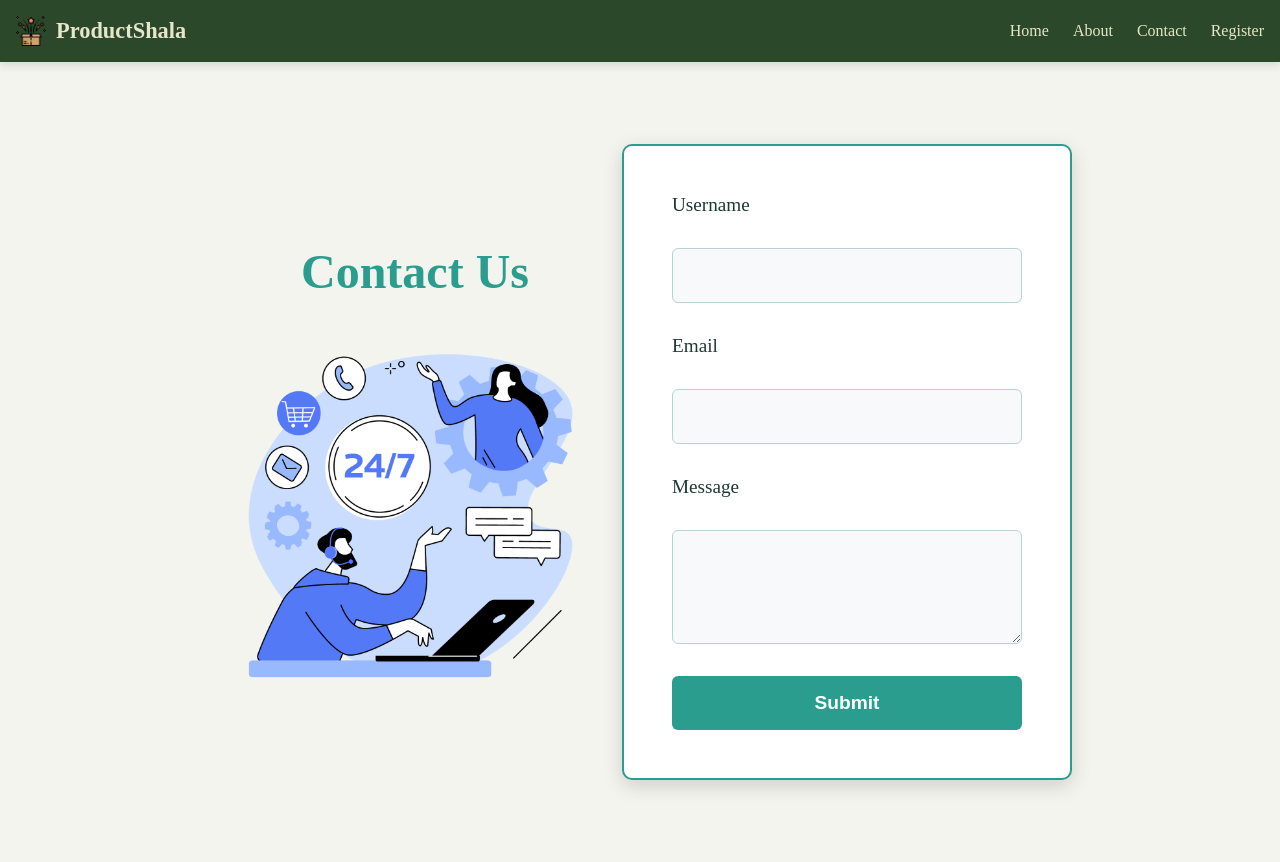
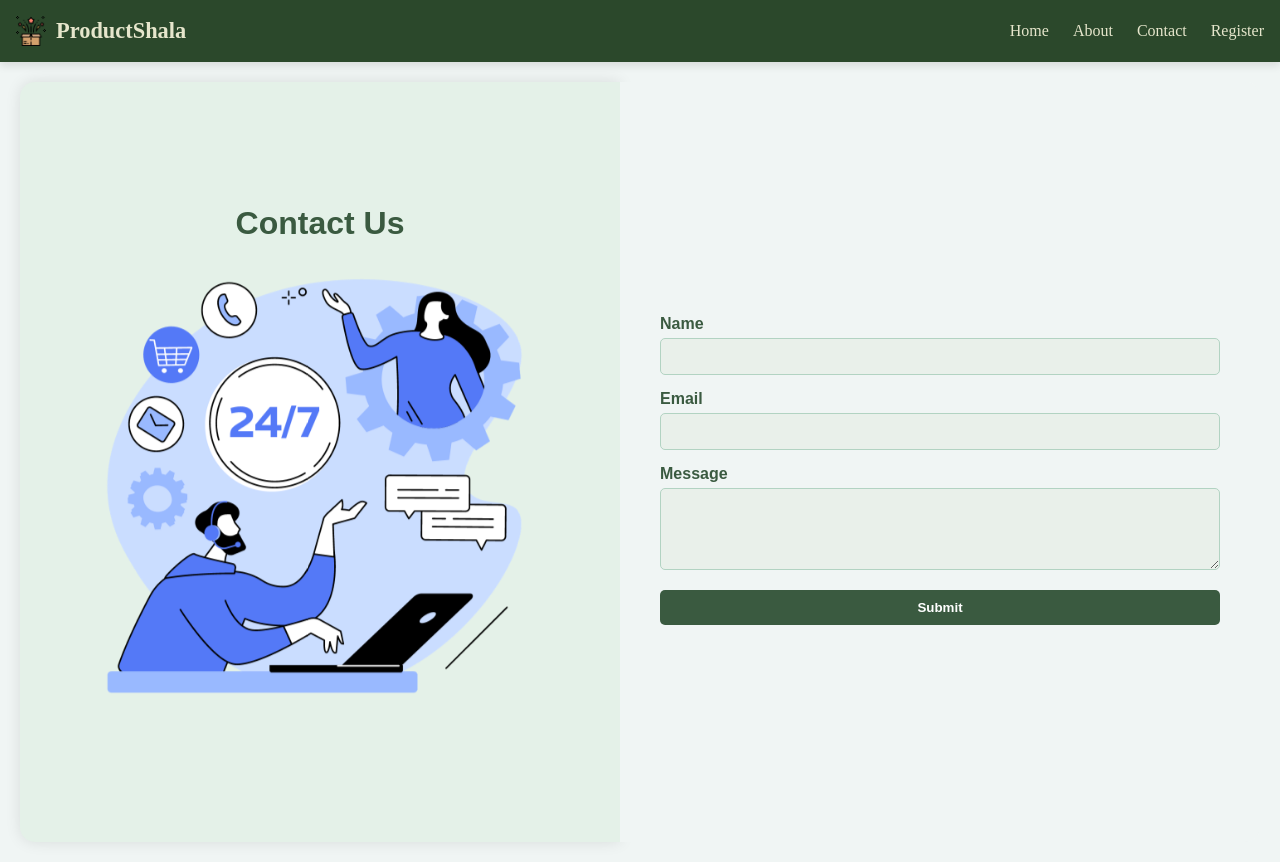
Before and after one commit to Soham-KT/Sentiment-Analysis-of-Product-Reviews, a React (Vite) app in the folder frontend/: page /contact in a window 1280 px wide. Built offline with nearby package versions, Linux system fonts and the light colour scheme.

Commit message:
conatct reformed1

```diff
--- a/frontend/src/pages/ContactPage.jsx
+++ b/frontend/src/pages/ContactPage.jsx
@@ -1,10 +1,10 @@
 import React, { useState } from 'react';
 import "../styles/ContactPage.css"; // Link to the CSS file
-import contact from "../assets/support.png";
+import contact from "../assets/support.png"; // Replace with the created image path
 
 function ContactPage() {
   const [formData, setFormData] = useState({
-    username: '',
+    name: '',
     email: '',
     message: ''
   });
@@ -20,7 +20,7 @@ function ContactPage() {
   const handleSubmit = (e) => {
     e.preventDefault();
     console.log("Form Data:", formData);
-    // You can add functionality to send formData to a backend server here
+    // Code to send formData to backend here
   };
 
   return (
@@ -30,11 +30,11 @@ function ContactPage() {
         <img src={contact} alt="Contact Illustration" className="contact-illustration" />
       </div>
       <form className="contact-form" onSubmit={handleSubmit}>
-        <label htmlFor="username">Username</label>
+        <label htmlFor="name">Name</label>
         <input
           type="text"
-          name="username"
-          value={formData.username}
+          name="name"
+          value={formData.name}
           onChange={handleChange}
           required
         />
--- a/frontend/src/styles/ContactPage.css
+++ b/frontend/src/styles/ContactPage.css
@@ -1,101 +1,109 @@
-/* General styling */
-* {
-    box-sizing: border-box;
-    margin: 0;
-    padding: 0;
+/* Layout and Background */
+.contact-page {
+    display: flex;
+    background-color: #f0f5f4; /* Soft cream background */
+    padding: 20px;
+    height: 100vh;
+    font-family: 'Arial', sans-serif;
+    animation: fadeIn 1s ease-in;
   }
 
-  .contact-page {
+  /* Left Side Styling */
+  .contact-left {
+    flex: 1;
     display: flex;
+    flex-direction: column;
     justify-content: center;
     align-items: center;
-    padding: 4rem;
-    background-color: #f3f4ed; /* Light cream background */
-    color: #1e3932; /* Dark green text */
-    min-height: 100vh;
-  }
-
-  .contact-left {
-    display: flex;
-    flex-direction: column;
-    align-items: center;
-    padding: 2rem;
+    background-color: #e4f1e8; /* Light mint background */
+    color: #2f4f4f; /* Charcoal text */
+    padding: 20px;
+    border-radius: 15px 0 0 15px;
+    box-shadow: 0 0 15px rgba(0, 0, 0, 0.1);
+    animation: slideInLeft 0.8s ease-out;
   }
 
   .contact-left h1 {
-    font-size: 3rem; /* Enlarged heading */
-    color: #2a9d8f; /* Green color for heading */
-    margin-bottom: 1rem;
-    font-weight: 600;
+    font-size: 2rem;
+    color: #3a5a40;
+    margin-bottom: 10px;
+  }
+
+  .contact-left p {
+    font-size: 1rem;
+    color: #536d56;
+    margin-bottom: 20px;
+    text-align: center;
   }
 
   .contact-illustration {
-    width: 350px; /* Enlarged illustration */
-    margin-top: 1rem;
+    max-width: 80%;
+    margin-bottom: 20px;
+    animation: float 3s ease-in-out infinite;
   }
 
+  .contact-info p {
+    margin-top: 10px;
+    font-size: 0.9rem;
+    color: #3a5a40;
+  }
+
+  /* Form Section */
   .contact-form {
+    flex: 1;
     display: flex;
     flex-direction: column;
-    gap: 2rem; /* Increased gap for larger look */
-    width: 100%;
-    max-width: 450px;
-    padding: 3rem;
-    background-color: #ffffff; /* White background for the form */
-    border-radius: 10px;
-    box-shadow: 0px 6px 20px rgba(0, 0, 0, 0.15); /* Soft shadow for elegance */
-    border: 2px solid #2a9d8f; /* Green border for accent */
+    justify-content: center;
+    padding: 40px;
+    background-color: #f0f5f4;
+    border-radius: 0 15px 15px 0;
   }
 
   .contact-form label {
-    color: #1e3932; /* Dark green color for labels */
-    font-size: 1.2rem; /* Slightly larger label text */
+    margin-top: 15px;
+    font-weight: bold;
+    color: #3a5a40;
   }
 
   .contact-form input,
   .contact-form textarea {
-    padding: 1rem; /* Increased padding */
-    border: 1px solid #b7d3d2; /* Soft green border */
-    border-radius: 6px;
-    background-color: #f8f9fa; /* Light cream background for fields */
-    color: #1e3932; /* Dark green text */
-    font-size: 1.1rem;
-    transition: border-color 0.3s ease, box-shadow 0.3s ease;
-  }
-
-  .contact-form input:focus,
-  .contact-form textarea:focus {
-    outline: none;
-    border-color: #2a9d8f; /* Green border on focus */
-    box-shadow: 0 0 5px rgba(42, 157, 143, 0.3); /* Soft green glow on focus */
+    width: 100%;
+    padding: 10px;
+    margin-top: 5px;
+    border: 1px solid #b2d3c2;
+    border-radius: 5px;
+    background-color: #e9f0ea; /* Light mint background for inputs */
+    color: #3a5a40;
   }
 
   .submit-btn {
-    background-color: #2a9d8f; /* Green button */
-    color: #ffffff;
-    padding: 1rem; /* Larger button */
-    font-size: 1.2rem;
-    font-weight: 600;
+    margin-top: 20px;
+    padding: 10px 20px;
+    background-color: #3a5a40; /* Dark green */
+    color: #fff;
     border: none;
-    border-radius: 6px;
+    border-radius: 5px;
     cursor: pointer;
-    transition: background-color 0.3s ease, transform 0.2s ease;
+    font-weight: bold;
+    transition: background-color 0.3s ease;
   }
 
   .submit-btn:hover {
-    background-color: #1e6f65; /* Darker green on hover */
-    transform: translateY(-3px); /* Slight lift on hover */
+    background-color: #2e4f4f; /* Darker shade on hover */
   }
 
-  /* Responsive styling */
-  @media (max-width: 768px) {
-    .contact-page {
-      flex-direction: column;
-      padding: 2rem;
-    }
+  /* Animations */
+  @keyframes fadeIn {
+    from { opacity: 0; }
+    to { opacity: 1; }
+  }
 
-    .contact-illustration {
-      width: 100%;
-      max-width: 280px;
-    }
+  @keyframes slideInLeft {
+    from { transform: translateX(-100px); opacity: 0; }
+    to { transform: translateX(0); opacity: 1; }
   }
+
+  @keyframes float {
+    0%, 100% { transform: translateY(0); }
+    50% { transform: translateY(-10px); }
+  }
```
